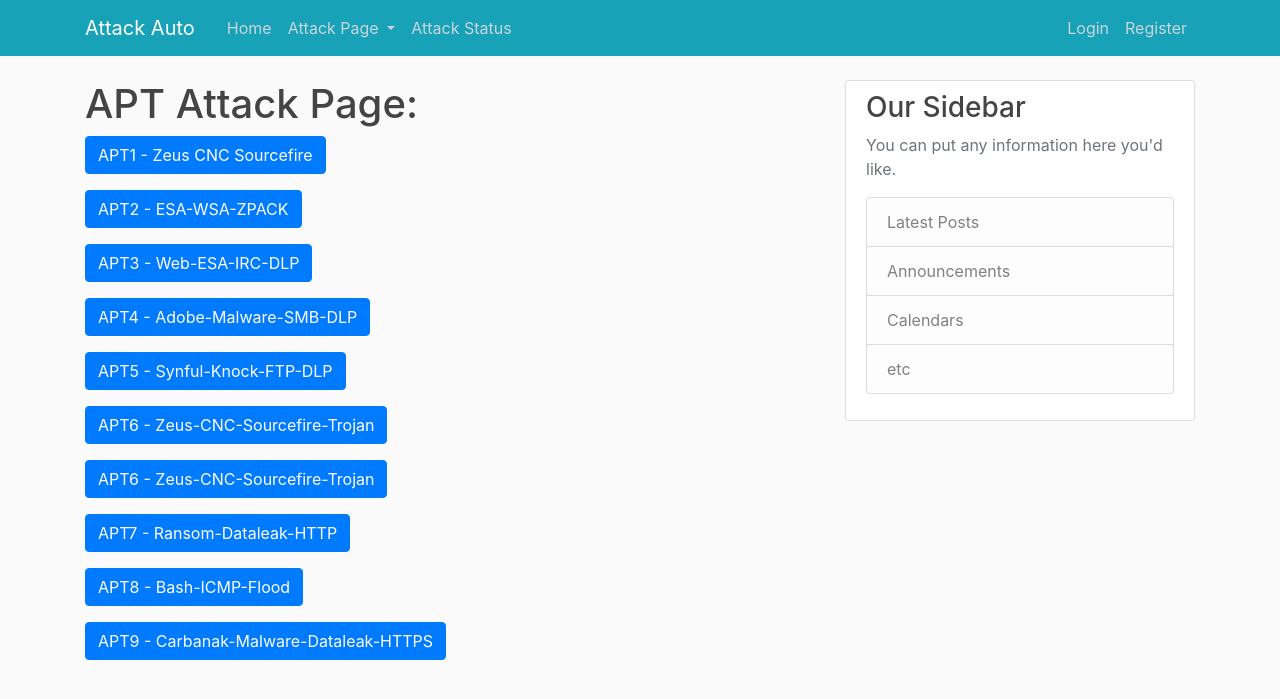
After one commit to appletreecy/Auto_Nginx_Gunicorn, a Flask app: page /apt in a window 1280 px wide. The commit adds this page. Shown: the top 699 px of the page. Run offline with Flask 2, Linux system fonts and the light colour scheme; parts of the project's set-up code (start-up, migrations or seed data) failed here and were passed over; some libraries are stand-ins or nearby versions.

Commit message:
add APT pages

```diff
--- a/flaskblog/main/routes.py
+++ b/flaskblog/main/routes.py
@@ -10,6 +10,143 @@ import re
 
 main = Blueprint('main', __name__)
 
+
+def launchBpsAttack(attackName):
+    bps = BPS('172.16.14.28', 'admin', 'admin')
+    bps.login()
+    # login
+    # showing current port reservation state
+    bps.portsState()
+    # reserving the ports.
+    bps.reservePorts(slot=1, portList=[0, 1, 2, 3], group=1, force=True)
+    # running the canned test 'AppSim' using group 1
+    # please note the runid generated. It will be used for many more functionalities
+    runid = bps.runTest(modelname=attackName, group=1)
+    # showing progress and current statistics
+    progress = 0
+    while (progress < 100):
+        progress = bps.getRTS(runid)
+        time.sleep(1)
+    # showing the test result (Pass/Fail)
+    # a sleep is put here because we do not immediately get the test results.
+    # inserting a sleep to allow for the data to be stored in the database before retrieval
+    time.sleep(1)
+    bps.getTestResult(runid)
+
+    # logging out
+    bps.logout()
+
+@main.route("/attack/apt1", methods=['GET', 'POST'])
+@login_required
+def apt1():
+    form = PostForm()
+    launchBpsAttack("Victor-Zeus-CNC-Sourcefire")
+    time.sleep(1)
+    launchBpsAttack("Victor-SSH-DLP-Attack")
+
+    flash('Your APT 1 has been launched!', 'success')
+
+    return render_template('apt.html', title='test', form=form)
+
+@main.route("/attack/apt2", methods=['GET', 'POST'])
+@login_required
+def apt2():
+    form = PostForm()
+    launchBpsAttack("Victor-ESA-Bad-Keyword")
+    time.sleep(1)
+    launchBpsAttack("Victor-WSA-Malware-Web-Site")
+    time.sleep(1)
+    launchBpsAttack("Victor-Malware-ZPACK")
+
+    flash('Your APT 2 has been launched!', 'success')
+
+    return render_template('apt.html', title='test', form=form)
+
+@main.route("/attack/apt3", methods=['GET', 'POST'])
+@login_required
+def apt3():
+    form = PostForm()
+    launchBpsAttack("Victor-Web-Attack")
+    time.sleep(1)
+    launchBpsAttack("Victor-ESA-Credit-Card")
+    time.sleep(1)
+    launchBpsAttack("Victor-IRC-DLP")
+
+    flash('Your APT 3 has been launched!', 'success')
+
+    return render_template('apt.html', title='test', form=form)
+
+@main.route("/attack/apt4", methods=['GET', 'POST'])
+@login_required
+def apt4():
+    form = PostForm()
+    launchBpsAttack("Victor-Adobe-Malware-Server-Client")
+    time.sleep(1)
+    launchBpsAttack("Victor-SMB-DLP-Attack")
+
+    flash('Your APT 4 has been launched!', 'success')
+
+    return render_template('apt.html', title='test', form=form)
+
+@main.route("/attack/apt5", methods=['GET', 'POST'])
+@login_required
+def apt5():
+    form = PostForm()
+    launchBpsAttack("Victor-Synful-Knock-Attack")
+    time.sleep(1)
+    launchBpsAttack("Victor-DataLeak-FTP")
+
+    flash('Your APT 5 has been launched!', 'success')
+
+    return render_template('apt.html', title='test', form=form)
+
+@main.route("/attack/apt6", methods=['GET', 'POST'])
+@login_required
+def apt6():
+    form = PostForm()
+    launchBpsAttack("Victor-Bot-to-Botmaster-Zeus")
+    time.sleep(1)
+    launchBpsAttack("Victor-Botmaster-to-bot-IOS-Trojan")
+
+    flash('Your APT 6 has been launched!', 'success')
+
+    return render_template('apt.html', title='test', form=form)
+
+@main.route("/attack/apt7", methods=['GET', 'POST'])
+@login_required
+def apt7():
+    form = PostForm()
+    launchBpsAttack("Victor-Ransom-Attack")
+    time.sleep(1)
+    launchBpsAttack("Victor-Duqu-Botnet-DLP")
+
+    flash('Your APT 7 has been launched!', 'success')
+
+    return render_template('apt.html', title='test', form=form)
+
+@main.route("/attack/apt8", methods=['GET', 'POST'])
+@login_required
+def apt8():
+    form = PostForm()
+    launchBpsAttack("Victor-bash-attack")
+    time.sleep(1)
+    launchBpsAttack("Victor-DDOS ICMP Flood Attack")
+
+    flash('Your APT 8 has been launched!', 'success')
+
+    return render_template('apt.html', title='test', form=form)
+
+@main.route("/attack/apt9", methods=['GET', 'POST'])
+@login_required
+def apt9():
+    form = PostForm()
+    launchBpsAttack("Victor-Carbanak-Attack")
+    time.sleep(1)
+    launchBpsAttack("Victor-DataLeak-HTTPS")
+
+    flash('Your APT 9 has been launched!', 'success')
+
+    return render_template('apt.html', title='test', form=form)
 
 @main.route("/")
 @main.route("/home")
@@ -32,6 +169,10 @@ def about2():
 @main.route("/about_demo")
 def about_demo():
     return render_template('about_demo.html', title='About_demo')
+
+@main.route("/apt")
+def apt():
+    return render_template('apt.html', title='apt')
 
 
 @main.route("/attack/1", methods=['GET', 'POST'])
--- /dev/null
+++ b/flaskblog/templates/apt.html
@@ -0,0 +1,70 @@
+{% extends "layout.html" %}
+{% block content %}
+    <h1>APT Attack Page:</h1>
+   <p>
+        <a class="btn btn-primary btn-xs" onclick="document.getElementById('apt1').innerHTML =
+        '<h6><font color=white>APT1 starts launching......Please do not close this page!</font></h6>';" href="{{ url_for('main.apt1') }}">
+        APT1 - Zeus CNC Sourcefire</a>
+        <div class="badge badge-danger text-wrap" style="width: 28rem; height: 2rem;"  id="apt1"></div>
+    </p>
+
+   <p>
+        <a class="btn btn-primary btn-xs" onclick="document.getElementById('apt2').innerHTML =
+        '<h6><font color=white>APT2 starts launching......Please do not close this page!</font></h6>';" href="{{ url_for('main.apt2') }}">
+        APT2 - ESA-WSA-ZPACK</a>
+        <div class="badge badge-danger text-wrap" style="width: 28rem; height: 2rem;"  id="apt2"></div>
+    </p>
+
+   <p>
+        <a class="btn btn-primary btn-xs" onclick="document.getElementById('apt3').innerHTML =
+        '<h6><font color=white>APT3 starts launching......Please do not close this page!</font></h6>';" href="{{ url_for('main.apt3') }}">
+        APT3 - Web-ESA-IRC-DLP</a>
+        <div class="badge badge-danger text-wrap" style="width: 28rem; height: 2rem;"  id="apt3"></div>
+    </p>
+
+    <p>
+        <a class="btn btn-primary btn-xs" onclick="document.getElementById('apt4').innerHTML =
+        '<h6><font color=white>APT4 starts launching......Please do not close this page!</font></h6>';" href="{{ url_for('main.apt4') }}">
+        APT4 - Adobe-Malware-SMB-DLP</a>
+        <div class="badge badge-danger text-wrap" style="width: 28rem; height: 2rem;"  id="apt4"></div>
+    </p>
+
+    <p>
+        <a class="btn btn-primary btn-xs" onclick="document.getElementById('apt5').innerHTML =
+        '<h6><font color=white>APT5 starts launching......Please do not close this page!</font></h6>';" href="{{ url_for('main.apt5') }}">
+        APT5 - Synful-Knock-FTP-DLP</a>
+        <div class="badge badge-danger text-wrap" style="width: 28rem; height: 2rem;"  id="apt5"></div>
+    </p>
+
+    <p>
+        <a class="btn btn-primary btn-xs" href="{{ url_for('main.apt6') }}">APT6 - Zeus-CNC-Sourcefire-Trojan</a>
+    </p>
+
+    <p>
+        <a class="btn btn-primary btn-xs" onclick="document.getElementById('apt6').innerHTML =
+        '<h6><font color=white>APT6 starts launching......Please do not close this page!</font></h6>';" href="{{ url_for('main.apt6') }}">
+        APT6 - Zeus-CNC-Sourcefire-Trojan</a>
+        <div class="badge badge-danger text-wrap" style="width: 28rem; height: 2rem;"  id="apt6"></div>
+    </p>
+
+    <p>
+        <a class="btn btn-primary btn-xs" onclick="document.getElementById('apt7').innerHTML =
+        '<h6><font color=white>APT7 starts launching......Please do not close this page!</font></h6>';" href="{{ url_for('main.apt7') }}">APT7 - Ransom-Dataleak-HTTP</a>
+        <div class="badge badge-danger text-wrap" style="width: 28rem; height: 2rem;"  id="apt7"></div>
+    </p>
+
+    <p>
+        <a class="btn btn-primary btn-xs" onclick="document.getElementById('apt8').innerHTML =
+        '<h6><font color=white>APT8 starts launching......Please do not close this page!</font></h6>';" href="{{ url_for('main.apt8') }}">APT8 - Bash-ICMP-Flood</a>
+        <div class="badge badge-danger text-wrap" style="width: 28rem; height: 2rem;"  id="apt8"></div>
+    </p>
+
+    <p>
+        <a class="btn btn-primary btn-xs" onclick="document.getElementById('apt9').innerHTML =
+        '<h6><font color=white>APT9 starts launching......Please do not close this page!</font></h6>';" href="{{ url_for('main.apt9') }}">APT9 - Carbanak-Malware-Dataleak-HTTPS</a>
+        <div class="badge badge-danger text-wrap" style="width: 28rem; height: 2rem;"  id="apt9"></div>
+    </p>
+
+
+
+{% endblock content %}
--- a/flaskblog/templates/layout.html
+++ b/flaskblog/templates/layout.html
@@ -34,6 +34,7 @@
                   <a class="dropdown-item" href="{{ url_for('main.about') }}">Attack Page1(1-15)</a>
                   <a class="dropdown-item" href="{{ url_for('main.about2') }}">Attack Page2(15-30)</a>
                   <a class="dropdown-item" href="{{ url_for('main.about_demo') }}">Demo_Page</a>
+                  <a class="dropdown-item" href="{{ url_for('main.apt') }}">APT_Page</a>
                 </div>
               </li>
               <a class="nav-item nav-link" href="{{ url_for('main.attack_status') }}">Attack Status</a>
```
